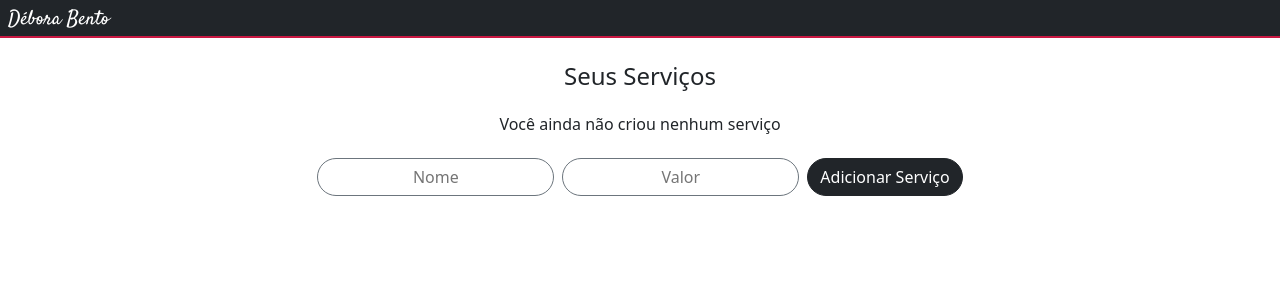
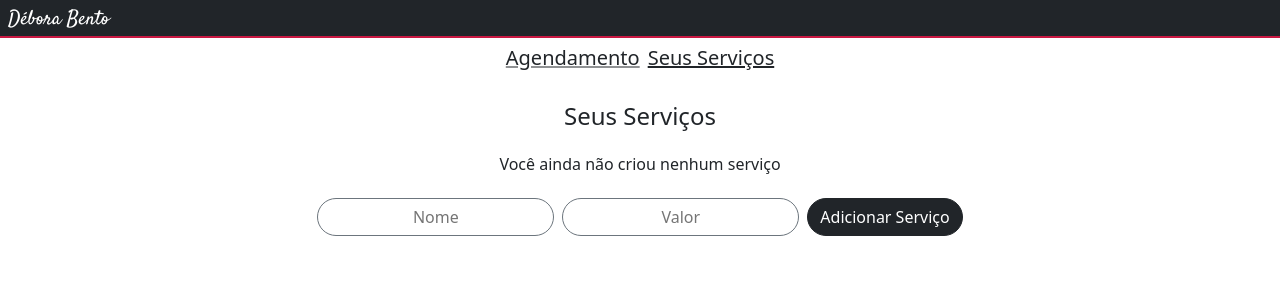
Before and after one commit to djsprogrammer/debora-lash-designer, a React (Create React App) app: page /services in a window 1280 px wide. Shown: the top 300 px of the page. Built offline with nearby package versions, Linux system fonts and the light colour scheme; no server answers.

Commit message:
criação da barra de navegação

```diff
--- a/public/electron.js
+++ b/public/electron.js
@@ -11,6 +11,8 @@ const createWindow = () => {
       preload: path.join(__dirname, 'preload.js')
     }
   })
+
+  mainWindow.maximize()
 
   mainWindow.loadURL(isDev ? 'http://localhost:3000' : `file://${path.join(__dirname, '../build/index.html')}`)
 }
--- a/src/App.tsx
+++ b/src/App.tsx
@@ -4,6 +4,7 @@ import 'bootstrap/dist/css/bootstrap.min.css'
 import './App.css'
 import { Services as TServices } from './types/services'
 import Header from './fixedComponents/Header'
+import Navegation from './fixedComponents/Navegation'
 import Scheduling from './pages/scheduling/Index'
 import Services from './pages/services/Index'
 import ServicesProvider from './ServicesContext'
@@ -15,6 +16,7 @@ const Index = () => {
     const [services, setServices] = useState<TServices>([])
     const [loadingDatabaseText, setLoadingDatabaseText] = useState('Carregando...')
     const [databaseLoaded, setDatabaseLoaded] = useState(false)
+    const [currentPage, setCurrentPage] = useState(0)
 
     const getDataFromServer = (res: Response) => {
         res.json().then((services: TServices) => {
@@ -56,18 +58,19 @@ const Index = () => {
 
     const HandlePages = () => {
         return databaseLoaded
-        ? <Scheduling /> // Atual página padrão
+        ? <Scheduling setCurrentPage={setCurrentPage} /> // Atual página padrão
         : <h4 className='text-center my-4'>{loadingDatabaseText}</h4>
     }
 
     return (
         <div>
-            <Header />
             <ServicesProvider servicesState={[services, setServices]}>
                 <Router>
+                    <Header />
+                    <Navegation currentPage={currentPage} />
                     <Routes>
                         <Route path='/' element={<HandlePages />} />
-                        <Route path='/services' element={<Services />} />
+                        <Route path='/services' element={<Services setCurrentPage={setCurrentPage} />} />
                     </Routes>
                 </Router>
             </ServicesProvider>
--- /dev/null
+++ b/src/fixedComponents/Navegation.tsx
@@ -0,0 +1,41 @@
+import { useRef, useEffect } from 'react'
+import { Link } from 'react-router-dom'
+
+interface Props {
+	currentPage: number
+}
+
+const Index = ({ currentPage }: Props) => {
+
+	const link1 = useRef<HTMLAnchorElement>(null)
+	const link2 = useRef<HTMLAnchorElement>(null)
+
+	const links = [link1, link2]
+
+	useEffect(() => {
+		if (currentPage !== 0) {
+			const selectedLink = links.filter((link, index) => index === currentPage - 1)[0].current
+			const unselectedLinks = links.filter((link, index) => index !== currentPage - 1)
+			if (selectedLink) {
+				selectedLink.classList.add('link-underline-opacity-100')
+				for (const link of unselectedLinks) {
+					if (link.current) {
+						link.current.classList.remove('link-underline-opacity-100')
+					}
+				}
+			}
+		}
+	}, [currentPage])
+
+	const linkStyle = 'link-dark link-underline-opacity-50'
+
+	return (
+		<nav className='d-flex justify-content-center p-2'>
+			<Link ref={link1} className={`${linkStyle} me-2`} to='/'><h5>Agendamento</h5></Link>
+			<Link ref={link2} className={linkStyle} to='/services'><h5>Seus Serviços</h5></Link>
+		</nav>
+	)
+
+}
+
+export default Index
--- a/src/pages/scheduling/Index.tsx
+++ b/src/pages/scheduling/Index.tsx
@@ -1,11 +1,18 @@
-import { Link } from 'react-router-dom'
+import { useEffect } from 'react'
 
-const Index = () => {
+interface Props {
+	setCurrentPage: React.Dispatch<React.SetStateAction<number>>
+}
+
+const Index = ({ setCurrentPage }: Props) => {
+
+	useEffect(() => {
+		setCurrentPage(1)
+	}, [setCurrentPage])
 
 	return (
 		<div>
 			<h1>Hello World</h1>
-			<Link to='/services'>Services</Link>
 		</div>
 	)
 
--- a/src/pages/services/Index.tsx
+++ b/src/pages/services/Index.tsx
@@ -1,4 +1,4 @@
-import { useContext, useState } from 'react'
+import { useContext, useState, useEffect } from 'react'
 import ServiceTable from './components/serviceTable/Index'
 import GenericForm from './components/GenericForm'
 import AnyServiceAdvice from './components/AnyServiceAdvice'
@@ -8,7 +8,15 @@ export const DB_ERROR_TEXT = 'Erro ao consultar banco de dados'
 export const SERVER_ERROR_TEXT = 'Erro ao conectar com o servidor'
 export const BLOCKED_ACTIONS_TEXT = 'Já existe um processo em andamento'
 
-const Index = () => {
+interface Props {
+    setCurrentPage: React.Dispatch<React.SetStateAction<number>>
+}
+
+const Index = ({ setCurrentPage }: Props) => {
+
+    useEffect(() => {
+        setCurrentPage(2)
+    }, [setCurrentPage])
 
     const [services] = useContext(ServicesContext)
     const [searchKey, setSearchKey] = useState('')
```
